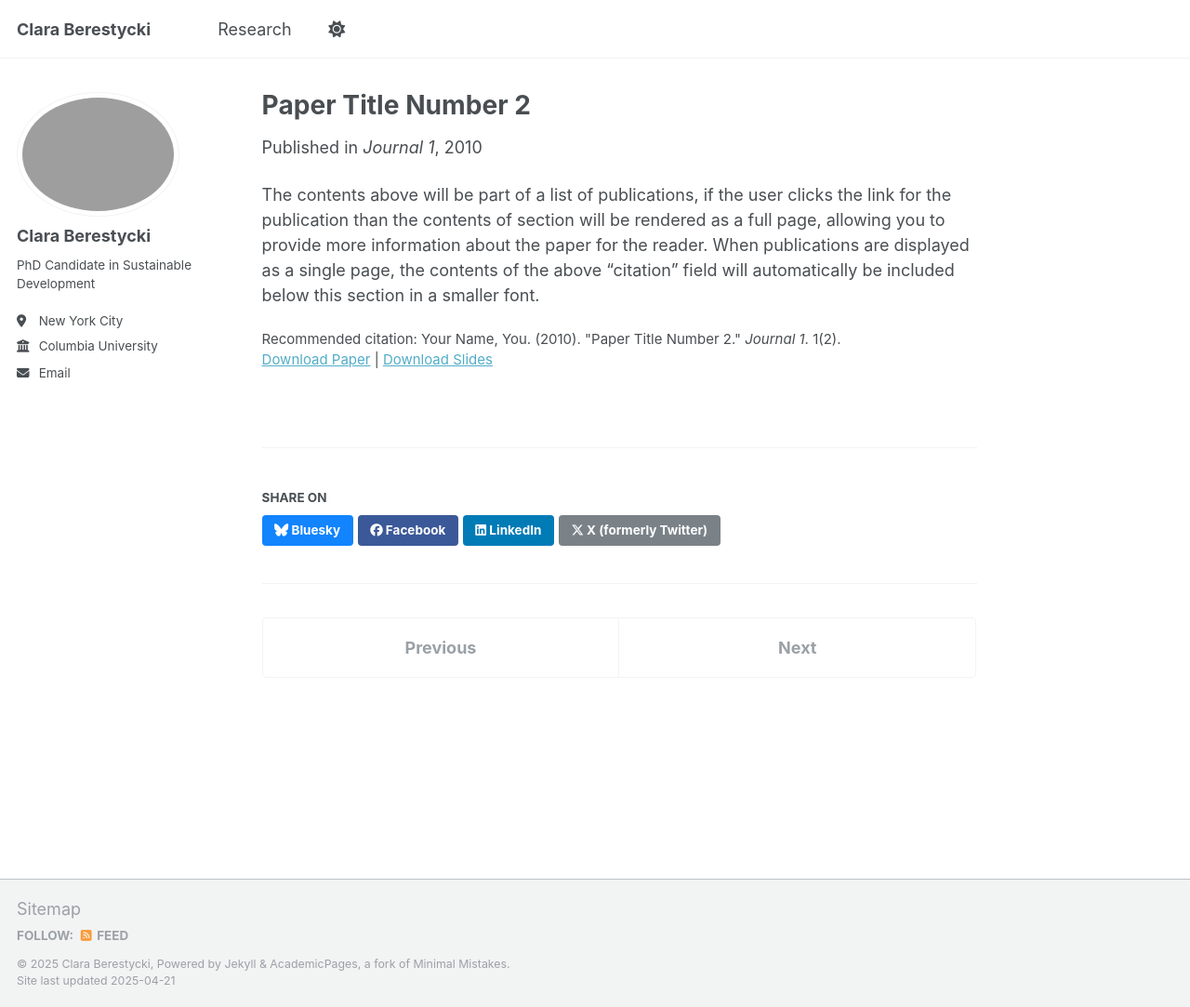
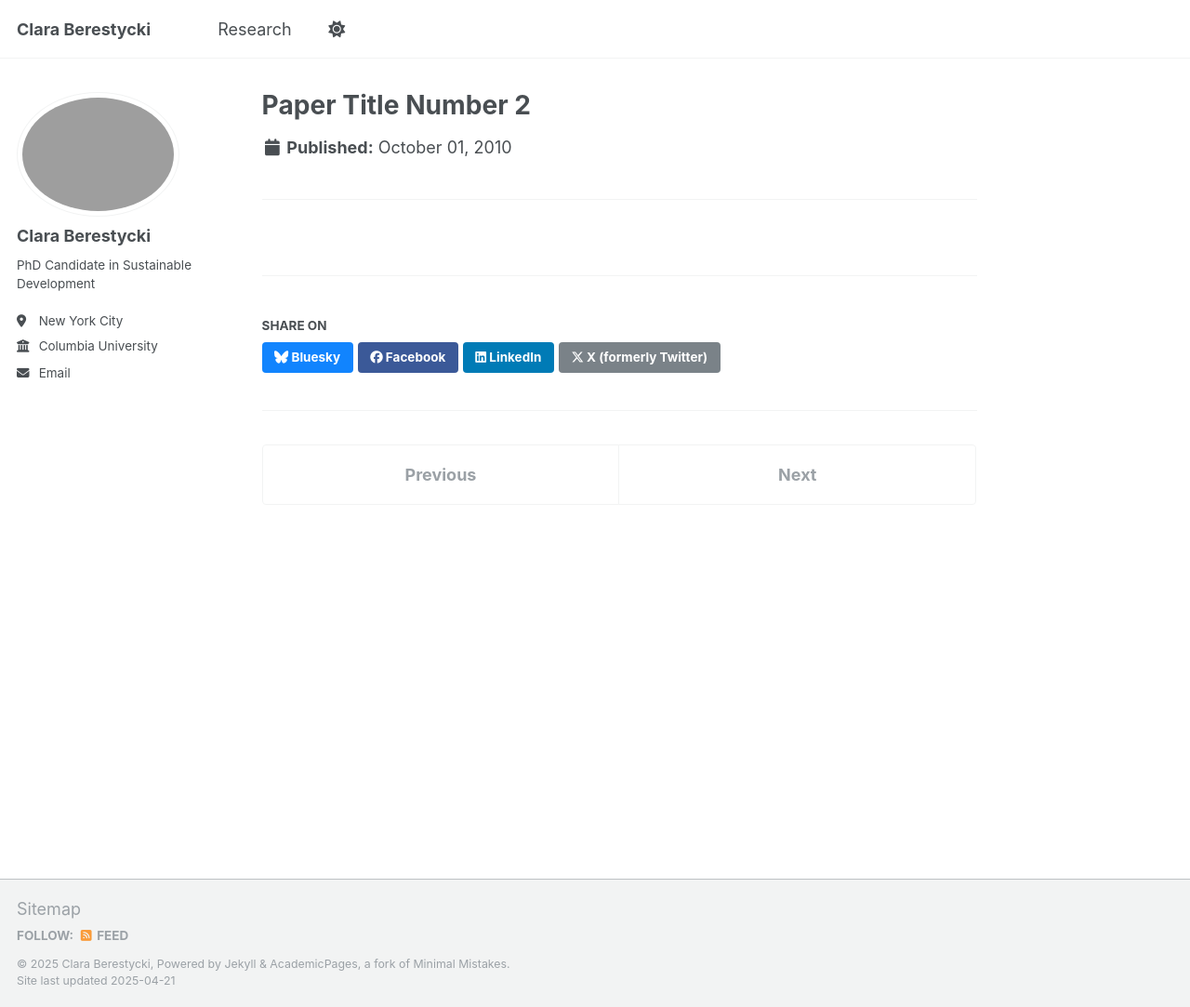
Before and after one commit to claraberes/claraberes.github.io, a Jekyll site: the page built from _publications/2010-10-01-paper-title-number-2.md, in a window 1280 px wide and 1083 px high. Shown: the whole window at 93% size. Built offline with Jekyll 4.4.1, drawn with Linux system fonts in a browser that asks for light colours.

Commit message:
Update 2010-10-01-paper-title-number-2.md

```diff
--- a/_publications/2010-10-01-paper-title-number-2.md
+++ b/_publications/2010-10-01-paper-title-number-2.md
@@ -1,14 +1 @@
 ---
-title: "Paper Title Number 2"
-collection: publications
-category: manuscripts
-permalink: /publication/2010-10-01-paper-title-number-2
-excerpt: 'This paper is about the number 2. The number 3 is left for future work.'
-date: 2010-10-01
-venue: 'Journal 1'
-slidesurl: 'http://academicpages.github.io/files/slides2.pdf'
-paperurl: 'http://academicpages.github.io/files/paper2.pdf'
-citation: 'Your Name, You. (2010). &quot;Paper Title Number 2.&quot; <i>Journal 1</i>. 1(2).'
----
-
-The contents above will be part of a list of publications, if the user clicks the link for the publication than the contents of section will be rendered as a full page, allowing you to provide more information about the paper for the reader. When publications are displayed as a single page, the contents of the above "citation" field will automatically be included below this section in a smaller font.
```
